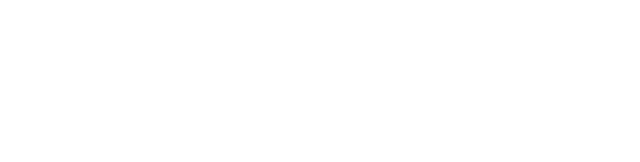
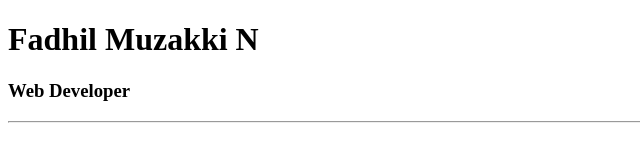
Before and after one commit to fadhilmuzakkin/Tugas_P1, a plain HTML site: page index.html in a window 1280 px wide. Shown: the whole page, without its empty margins (0-640 px from the left). Drawn offline with Linux system fonts and the light colour scheme.

Commit message:
Latihan 1.3: Menambahkan konten pada Elemen Body

```diff
--- a/index.html
+++ b/index.html
@@ -3,6 +3,8 @@
     <title>Praktikum Pweb</title>
 </head>
 <body>
-
+    <h1>Fadhil Muzakki N</h1>
+    <h3>Web Developer</h3>
+    <hr>
 </body>
 </html>
```
